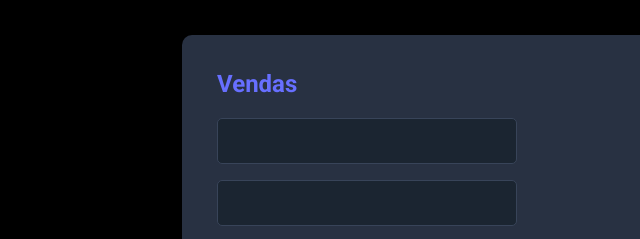
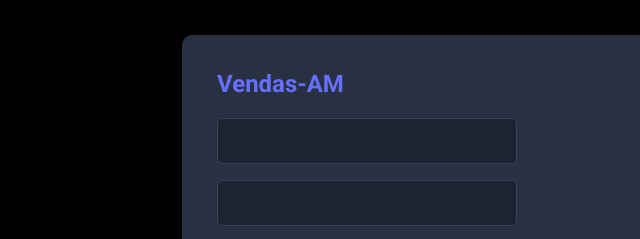
Before and after one commit to emirfadul/spring_react, a plain HTML site: page index.html in a window 1280 px wide. Shown: the part 225-464 px from the top of the page, 8-648 px from the left. Drawn offline with Linux system fonts and the light colour scheme; files that its build step writes are made by us from their sources; files whose address does not match are found by name.

Commit message:
Acrescentado o AM em Vendas

```diff
--- a/index.html
+++ b/index.html
@@ -22,7 +22,7 @@
         <section id="vendas">
             <div class="container-vendas">
                 <div class="card">
-                    <h2 class="vendas-titulo">Vendas</h2>
+                    <h2 class="vendas-titulo">Vendas-AM</h2>
                     <div>
                         <div class="form-contro-container">
                             <input class='form-control' type="text">
```
